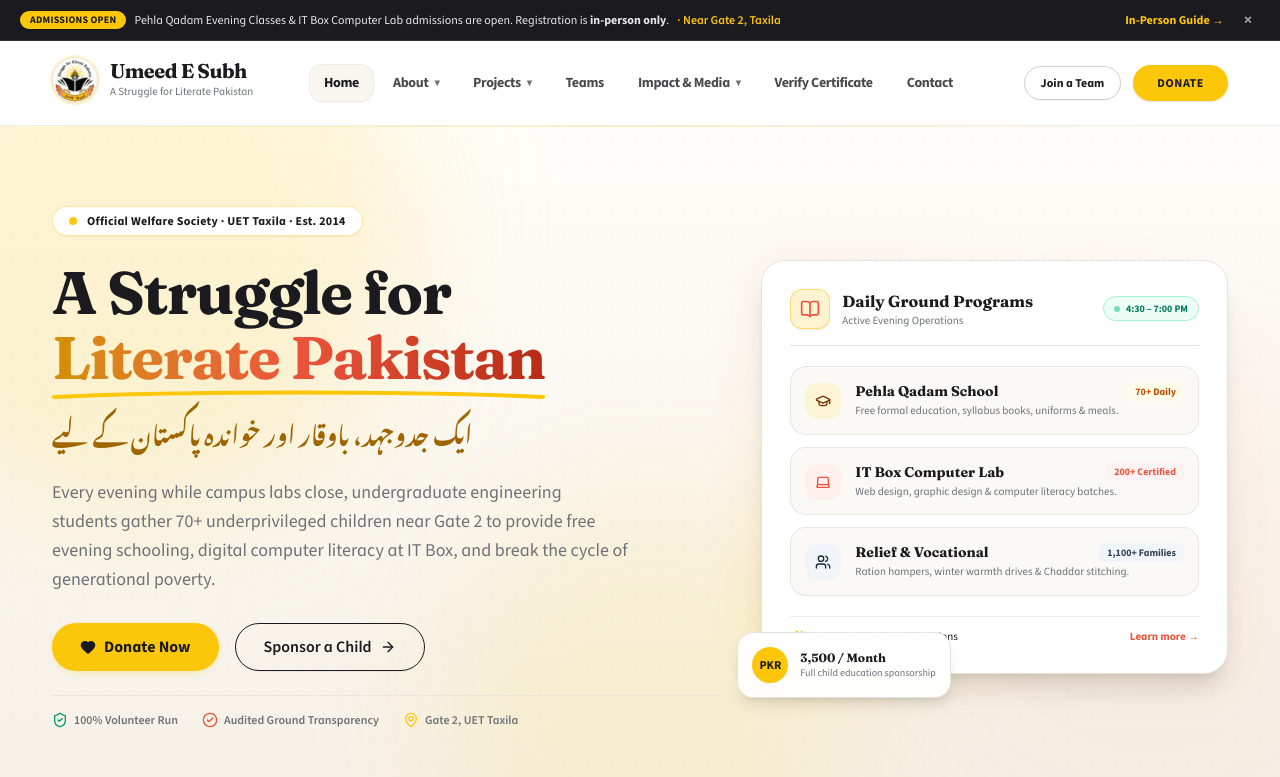
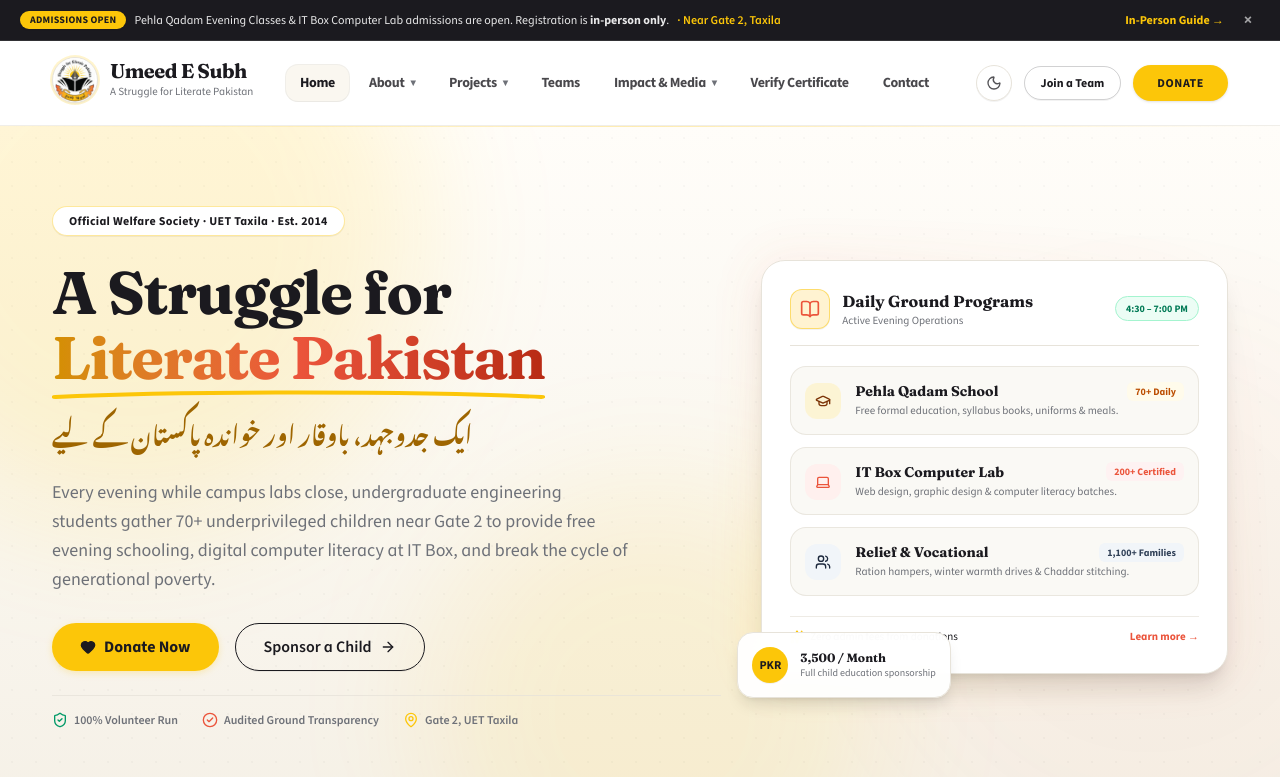
Before and after one commit to Abdul-Moeid-Rao/UmeedeSubh, a Next.js app: page / in a window 1280 px wide. Shown: the top 777 px of the page. Built offline with nearby package versions, Linux system fonts and the light colour scheme; a web font is replaced by a local one.

Commit message:
Add theme switcher with light mode default, update logo, and refine clean badges

```diff
--- a/app/(public)/page.tsx
+++ b/app/(public)/page.tsx
@@ -93,7 +93,7 @@ export default function HomePage() {
       {/* ========================================================
           1. HERO SECTION (Crafted Pure Design - No Stock BG Image)
           ======================================================== */}
-      <section className="relative overflow-hidden bg-gradient-to-b from-[#FFFDF9] via-[#FAF7F0] to-[#F5F0E6] pt-14 pb-20 sm:pt-20 sm:pb-28 border-b border-mist/80">
+      <section className="relative overflow-hidden bg-gradient-to-b from-[#FFFDF9] via-[#FAF7F0] to-[#F5F0E6] dark:from-[#111218] dark:via-[#161724] dark:to-[#0E0F15] pt-14 pb-20 sm:pt-20 sm:pb-28 border-b border-mist/80">
         {/* Architectural Dot Matrix & Sunrise Atmospheric Glows */}
         <div className="absolute inset-0 bg-dot-pattern opacity-40 pointer-events-none" />
         <div className="absolute -top-36 -left-36 w-[550px] h-[550px] rounded-full bg-[#FCC609]/15 blur-3xl pointer-events-none animate-float-slow" />
@@ -108,11 +108,7 @@ export default function HomePage() {
             {/* Left Column: Mission, Typography & Action */}
             <div className="lg:col-span-7 space-y-6 text-left">
               {/* Status Pill Badge */}
-              <div className="inline-flex items-center gap-2.5 px-4 py-1.5 rounded-full bg-white border border-[#FCC609]/40 shadow-2xs text-ink text-xs font-bold tracking-wide">
-                <span className="relative flex h-2 w-2">
-                  <span className="animate-ping absolute inline-flex h-full w-full rounded-full bg-[#FCC609] opacity-75"></span>
-                  <span className="relative inline-flex rounded-full h-2 w-2 bg-[#FCC609]"></span>
-                </span>
+              <div className="inline-flex items-center gap-2 px-4 py-1.5 rounded-full bg-white border border-[#FCC609]/40 shadow-2xs text-ink text-xs font-bold tracking-wide">
                 <span>Official Welfare Society · UET Taxila · Est. 2014</span>
               </div>
 
@@ -198,8 +194,7 @@ export default function HomePage() {
                     </div>
                   </div>
 
-                  <span className="inline-flex items-center gap-1.5 px-2.5 py-1 rounded-full bg-emerald-50 border border-emerald-200 text-emerald-700 text-[10px] font-bold">
-                    <span className="w-1.5 h-1.5 rounded-full bg-emerald-500 animate-pulse"></span>
+                  <span className="inline-flex items-center px-2.5 py-1 rounded-full bg-emerald-50 border border-emerald-200 text-emerald-700 text-[10px] font-bold">
                     4:30 – 7:00 PM
                   </span>
                 </div>
@@ -296,12 +291,12 @@ export default function HomePage() {
             </div>
           </div>
         </div>
-      </section>
+      </section >
 
       {/* ========================================================
           IMPACT STRIP (Overlapping Card with 4 Big Numerals)
           ======================================================== */}
-      <section className="max-w-[1200px] mx-auto px-5 sm:px-8 -mt-12 sm:-mt-16 relative z-10">
+      < section className="max-w-[1200px] mx-auto px-5 sm:px-8 -mt-12 sm:-mt-16 relative z-10" >
         <div className="card-clean bg-white shadow-xl p-6 sm:p-8">
           <div className="grid grid-cols-2 md:grid-cols-4 gap-6 text-left">
             <div>
@@ -341,13 +336,13 @@ export default function HomePage() {
             </div>
           </div>
         </div>
-      </section>
+      </section >
 
       {/* ========================================================
           2. THE CORE CONVICTION
           Short, powerful, and deeply impactful layout
           ======================================================== */}
-      <section className="max-w-[1240px] mx-auto px-5 sm:px-8 py-20 sm:py-28">
+      < section className="max-w-[1240px] mx-auto px-5 sm:px-8 py-20 sm:py-28" >
         <div className="grid grid-cols-1 lg:grid-cols-12 gap-12 lg:gap-16 items-center">
           <div className="lg:col-span-7 space-y-6 text-left">
             <div className="inline-flex items-center gap-2 px-3 py-1 rounded-full bg-[#EB543B]/10 border border-[#EB543B]/30 text-[#EB543B] text-xs font-extrabold tracking-wider uppercase">
@@ -407,15 +402,15 @@ export default function HomePage() {
             </div>
           </div>
         </div>
-      </section>
+      </section >
 
       {/* ========================================================
           3. REGULAR PROJECTS (Section 8: Layout 3)
           Redesigned with scroll reveal animations & ambient background
           ======================================================== */}
-      <section className="relative overflow-hidden bg-paper py-24 sm:py-32 border-y border-mist">
+      < section className="relative overflow-hidden bg-paper py-24 sm:py-32 border-y border-mist" >
         {/* Ambient Animated Background Elements */}
-        <div className="absolute inset-0 bg-dot-pattern opacity-40 pointer-events-none" />
+        < div className="absolute inset-0 bg-dot-pattern opacity-40 pointer-events-none" />
         <div className="absolute -top-32 -left-32 w-96 h-96 rounded-full bg-[#FCC609]/10 blur-3xl pointer-events-none animate-float-slow" />
         <div className="absolute -bottom-32 -right-32 w-96 h-96 rounded-full bg-[#EB543B]/10 blur-3xl pointer-events-none animate-pulse-glow" />
 
@@ -700,14 +695,14 @@ export default function HomePage() {
             </div>
           </ScrollReveal>
         </div>
-      </section>
+      </section >
 
       {/* ========================================================
           4. YEARLY DRIVES (Horizontal Scroll Strip)
           ======================================================== */}
-      <section className="relative overflow-hidden max-w-[1240px] mx-auto px-5 sm:px-8 py-20 sm:py-28 space-y-8">
+      < section className="relative overflow-hidden max-w-[1240px] mx-auto px-5 sm:px-8 py-20 sm:py-28 space-y-8" >
         {/* Ambient Glow */}
-        <div className="absolute top-1/2 -right-32 w-80 h-80 rounded-full bg-[#FCC609]/10 blur-3xl pointer-events-none animate-pulse-glow" />
+        < div className="absolute top-1/2 -right-32 w-80 h-80 rounded-full bg-[#FCC609]/10 blur-3xl pointer-events-none animate-pulse-glow" />
 
         <ScrollReveal direction="up" duration={700}>
           <div className="flex flex-col sm:flex-row sm:items-end justify-between gap-4 text-left">
@@ -788,15 +783,15 @@ export default function HomePage() {
             ))}
           </div>
         </ScrollReveal>
-      </section>
+      </section >
 
       {/* ========================================================
           5. ALUMNI TESTIMONIALS: VOICES FROM THE GROUND
           Single-slide carousel, arrow nav, auto-advance every 5s
           ======================================================== */}
-      <section className="relative overflow-hidden bg-paper py-16 sm:py-24 border-y border-mist">
+      < section className="relative overflow-hidden bg-paper py-16 sm:py-24 border-y border-mist" >
         {/* Ambient Elements */}
-        <div className="absolute inset-0 bg-dot-pattern opacity-30 pointer-events-none" />
+        < div className="absolute inset-0 bg-dot-pattern opacity-30 pointer-events-none" />
         <div className="absolute -top-24 -left-24 w-72 h-72 rounded-full bg-[#FCC609]/10 blur-3xl pointer-events-none animate-float-slow" />
         <div className="absolute -bottom-24 -right-24 w-72 h-72 rounded-full bg-[#EB543B]/10 blur-3xl pointer-events-none animate-pulse-glow" />
 
@@ -879,11 +874,10 @@ export default function HomePage() {
                       key={idx}
                       onClick={() => setActiveAlumniIdx(idx)}
                       aria-label={`Go to testimonial ${idx + 1}`}
-                      className={`rounded-full transition-all duration-300 ${
-                        activeAlumniIdx === idx
-                          ? 'w-5 h-2 bg-[#FCC609]'
-                          : 'w-2 h-2 bg-mist hover:bg-pen-gray/40'
-                      }`}
+                      className={`rounded-full transition-all duration-300 ${activeAlumniIdx === idx
+                        ? 'w-5 h-2 bg-[#FCC609]'
+                        : 'w-2 h-2 bg-mist hover:bg-pen-gray/40'
+                        }`}
                     />
                   ))}
                 </div>
@@ -913,12 +907,12 @@ export default function HomePage() {
             </div>
           </ScrollReveal>
         </div>
-      </section>
+      </section >
 
       {/* ========================================================
           6. SPONSOR A CHILD (Full-width Dawn pale gold band)
           ======================================================== */}
-      <section className="bg-[#FFF3D1] py-16 sm:py-24 border-b border-[#FCC609]/30">
+      <section className="bg-[#FFF3D1] dark:bg-[#1C180E] py-16 sm:py-24 border-b border-[#FCC609]/30 dark:border-[#FCC609]/20">
         <div className="max-w-[1200px] mx-auto px-5 sm:px-8 text-center space-y-8">
           <div className="max-w-2xl mx-auto space-y-3">
             <span className="text-xs font-bold uppercase tracking-widest text-ink">
@@ -961,12 +955,12 @@ export default function HomePage() {
             </Link>
           </div>
         </div>
-      </section>
+      </section >
 
       {/* ========================================================
           7. LATEST NEWS & DRIVES (1 large featured + 3 smaller)
           ======================================================== */}
-      <section className="max-w-[1200px] mx-auto px-5 sm:px-8 py-20 sm:py-28 space-y-10">
+      < section className="max-w-[1200px] mx-auto px-5 sm:px-8 py-20 sm:py-28 space-y-10" >
         <div className="flex flex-col sm:flex-row sm:items-end justify-between gap-4">
           <div>
             <span className="text-xs font-bold uppercase tracking-widest text-[#EB543B]">
@@ -1040,12 +1034,12 @@ export default function HomePage() {
             ))}
           </div>
         </div>
-      </section>
+      </section >
 
       {/* ========================================================
           8. JOIN THE TEAM (Ink Band with Scrolling 10 Teams)
           ======================================================== */}
-      <section className="bg-ink text-white py-14 overflow-hidden border-t border-slate-800">
+      < section className="bg-ink text-white py-14 overflow-hidden border-t border-slate-800" >
         <div className="max-w-[1200px] mx-auto px-5 sm:px-8 space-y-6">
           <div className="flex flex-col sm:flex-row sm:items-center justify-between gap-4">
             <div>
@@ -1076,7 +1070,7 @@ export default function HomePage() {
             ))}
           </div>
         </div>
-      </section>
-    </div>
+      </section >
+    </div >
   );
 }
--- a/app/(public)/projects/[slug]/page.tsx
+++ b/app/(public)/projects/[slug]/page.tsx
@@ -68,7 +68,7 @@ function ProjectDetailsContent({
 
             {project.admissionsOpen && (
               <span className="inline-flex items-center gap-1.5 px-3 py-1 rounded-full bg-[var(--dawn)] border border-[var(--gold)] text-ink text-xs font-bold">
-                <span className="w-2 h-2 rounded-full bg-[var(--leaf)] animate-pulse" />
+                <span className="w-2 h-2 rounded-full bg-[var(--leaf)]" />
                 Admissions Open (In Person)
               </span>
             )}
--- a/app/layout.tsx
+++ b/app/layout.tsx
@@ -1,6 +1,7 @@
 import type { Metadata } from 'next';
 import { Fraunces, Source_Sans_3, Noto_Nastaliq_Urdu } from 'next/font/google';
 import './globals.css';
+import { ThemeProvider } from '@/components/ThemeContext';
 
 const fraunces = Fraunces({
   variable: '--font-fraunces',
@@ -56,10 +57,30 @@ export default function RootLayout({
   return (
     <html
       lang="en"
+      suppressHydrationWarning
       className={`${fraunces.variable} ${sourceSans.variable} ${notoNastaliq.variable} h-full scroll-smooth`}
     >
+      <head>
+        <script
+          dangerouslySetInnerHTML={{
+            __html: `
+              try {
+                if (localStorage.getItem('ues-theme') === 'dark') {
+                  document.documentElement.classList.add('dark');
+                  document.documentElement.setAttribute('data-theme', 'dark');
+                } else {
+                  document.documentElement.classList.remove('dark');
+                  document.documentElement.setAttribute('data-theme', 'light');
+                }
+              } catch (e) {}
+            `,
+          }}
+        />
+      </head>
       <body className="min-h-full flex flex-col font-sans bg-white text-ink antialiased selection:bg-[#FFF3D1] selection:text-ink">
-        {children}
+        <ThemeProvider>
+          {children}
+        </ThemeProvider>
       </body>
     </html>
   );
--- a/components/Logo.tsx
+++ b/components/Logo.tsx
@@ -1,19 +1,23 @@
+'use client';
+
 import React from 'react';
+import { useTheme } from './ThemeContext';
 
 interface LogoProps {
   variant?: 'compact' | 'full';
-  theme?: 'light' | 'dark';
+  theme?: 'light' | 'dark' | 'auto';
   className?: string;
   height?: number;
 }
 
 export default function Logo({
   variant = 'compact',
-  theme = 'light',
+  theme = 'auto',
   className = '',
   height = 44,
 }: LogoProps) {
-  const isDark = theme === 'dark';
+  const { theme: activeTheme } = useTheme();
+  const isDark = theme === 'auto' ? activeTheme === 'dark' : theme === 'dark';
 
   if (variant === 'compact') {
     return (
--- a/components/Navbar.tsx
+++ b/components/Navbar.tsx
@@ -4,6 +4,7 @@ import React, { useState, useEffect } from 'react';
 import Link from 'next/link';
 import { usePathname } from 'next/navigation';
 import Logo from './Logo';
+import ThemeSwitcher from './ThemeSwitcher';
 
 export default function Navbar() {
   const [isOpen, setIsOpen] = useState(false);
@@ -290,6 +291,8 @@ export default function Navbar() {
 
           {/* Action CTAs - Attractive & Professional */}
           <div className="hidden lg:flex items-center gap-3">
+            <ThemeSwitcher />
+
             <Link
               href="/join"
               className="px-4 py-2 rounded-full font-bold text-xs text-ink hover:text-white hover:bg-ink border border-ink/20 hover:border-ink transition-all duration-200 shadow-2xs hover:shadow-xs"
@@ -307,6 +310,8 @@ export default function Navbar() {
 
           {/* Mobile Menu Button */}
           <div className="flex items-center gap-2 lg:hidden">
+            <ThemeSwitcher />
+
             <Link
               href="/donate"
               className="px-4 py-1.5 rounded-full bg-[#FCC609] text-ink font-black text-xs uppercase tracking-wider shadow-xs hover:bg-[#F5B226] transition-colors"
@@ -414,6 +419,11 @@ export default function Navbar() {
           </div>
 
           <div className="pt-4 border-t border-mist space-y-3">
+            <div className="flex items-center justify-between py-1">
+              <span className="text-xs font-bold text-pen-gray uppercase tracking-wider">Appearance</span>
+              <ThemeSwitcher variant="badge" />
+            </div>
+
             <div className="font-urdu text-sm text-pen-gray text-center leading-loose">
               ایک جدوجہد، باوقار اور خواندہ پاکستان کے لیے
             </div>
--- /dev/null
+++ b/components/ThemeContext.tsx
@@ -0,0 +1,72 @@
+'use client';
+
+import React, { createContext, useContext, useEffect, useState } from 'react';
+
+export type Theme = 'light' | 'dark';
+
+interface ThemeContextType {
+  theme: Theme;
+  toggleTheme: () => void;
+  setTheme: (theme: Theme) => void;
+}
+
+const ThemeContext = createContext<ThemeContextType>({
+  theme: 'light',
+  toggleTheme: () => {},
+  setTheme: () => {},
+});
+
+export function ThemeProvider({ children }: { children: React.ReactNode }) {
+  // White / Light theme is the default
+  const [theme, setThemeState] = useState<Theme>('light');
+  const [mounted, setMounted] = useState(false);
+
+  useEffect(() => {
+    setMounted(true);
+    try {
+      const stored = localStorage.getItem('ues-theme') as Theme | null;
+      if (stored === 'dark') {
+        setThemeState('dark');
+        document.documentElement.classList.add('dark');
+        document.documentElement.setAttribute('data-theme', 'dark');
+      } else {
+        // Default to light
+        setThemeState('light');
+        document.documentElement.classList.remove('dark');
+        document.documentElement.setAttribute('data-theme', 'light');
+      }
+    } catch {
+      // LocalStorage access issues
+    }
+  }, []);
+
+  const setTheme = (newTheme: Theme) => {
+    setThemeState(newTheme);
+    try {
+      localStorage.setItem('ues-theme', newTheme);
+      if (newTheme === 'dark') {
+        document.documentElement.classList.add('dark');
+        document.documentElement.setAttribute('data-theme', 'dark');
+      } else {
+        document.documentElement.classList.remove('dark');
+        document.documentElement.setAttribute('data-theme', 'light');
+      }
+    } catch {
+      // ignore
+    }
+  };
+
+  const toggleTheme = () => {
+    setTheme(theme === 'dark' ? 'light' : 'dark');
+  };
+
+  return (
+    <ThemeContext.Provider value={{ theme: mounted ? theme : 'light', toggleTheme, setTheme }}>
+      {children}
+    </ThemeContext.Provider>
+  );
+}
+
+export function useTheme() {
+  return useContext(ThemeContext);
+}
--- /dev/null
+++ b/components/ThemeSwitcher.tsx
@@ -0,0 +1,64 @@
+'use client';
+
+import React from 'react';
+import { Sun, Moon } from 'lucide-react';
+import { useTheme } from './ThemeContext';
+
+interface ThemeSwitcherProps {
+  variant?: 'icon' | 'badge';
+  className?: string;
+}
+
+export default function ThemeSwitcher({
+  variant = 'icon',
+  className = '',
+}: ThemeSwitcherProps) {
+  const { theme, toggleTheme } = useTheme();
+  const isDark = theme === 'dark';
+
+  if (variant === 'badge') {
+    return (
+      <button
+        onClick={toggleTheme}
+        type="button"
+        aria-label={isDark ? 'Switch to Light Theme' : 'Switch to Dark Theme'}
+        className={`inline-flex items-center gap-2.5 px-3 py-1.5 rounded-full border text-xs font-semibold transition-all duration-200 cursor-pointer ${
+          isDark
+            ? 'bg-white/10 border-white/20 text-[#FCC609] hover:bg-white/15'
+            : 'bg-paper border-mist text-ink hover:bg-paper/80'
+        } ${className}`}
+      >
+        <span className="relative flex items-center justify-center w-4 h-4">
+          {isDark ? (
+            <Sun className="w-3.5 h-3.5 text-[#FCC609] transition-transform duration-300 rotate-0 hover:rotate-90" />
+          ) : (
+            <Moon className="w-3.5 h-3.5 text-pen-gray transition-transform duration-300" />
+          )}
+        </span>
+        <span>{isDark ? 'Light Theme' : 'Dark Theme'}</span>
+      </button>
+    );
+  }
+
+  return (
+    <button
+      onClick={toggleTheme}
+      type="button"
+      aria-label={isDark ? 'Switch to Light Theme' : 'Switch to Dark Theme'}
+      title={isDark ? 'Switch to Light Theme' : 'Switch to Dark Theme'}
+      className={`relative w-9 h-9 rounded-full flex items-center justify-center border transition-all duration-200 cursor-pointer shadow-2xs hover:shadow-xs group ${
+        isDark
+          ? 'bg-[#1E202B] border-[#2E3142] text-[#FCC609] hover:border-[#FCC609]/60 hover:bg-[#252838]'
+          : 'bg-white border-mist text-ink hover:border-ink/30 hover:bg-paper'
+      } ${className}`}
+    >
+      <div className="relative flex items-center justify-center w-4 h-4">
+        {isDark ? (
+          <Sun className="w-4 h-4 text-[#FCC609] transition-transform duration-300 group-hover:rotate-90 group-hover:scale-110" />
+        ) : (
+          <Moon className="w-4 h-4 text-ink/75 group-hover:text-ink transition-transform duration-300 group-hover:-rotate-12 group-hover:scale-110" />
+        )}
+      </div>
+    </button>
+  );
+}
```
Also changed, not shown: app/globals.css (+44 -0 lines), components/Footer.tsx (+5 -4 lines).
